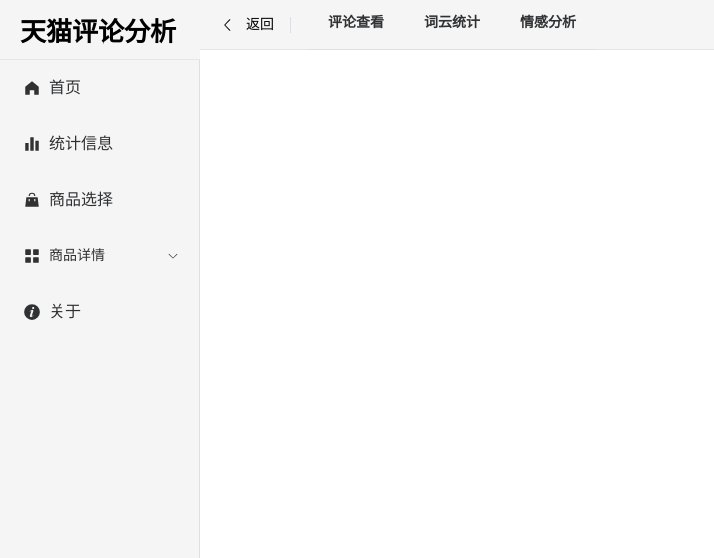
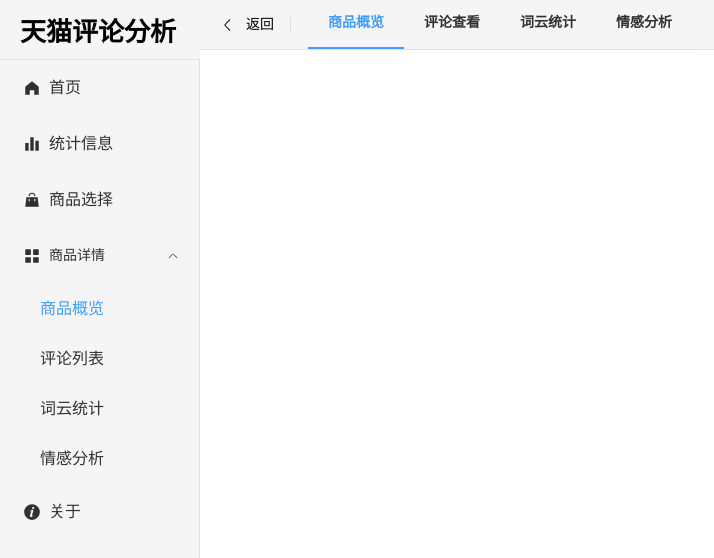
Before and after one commit to AsakiRain/rate-analysis-frontend, a Vue app: page /detail in a window 1280 px wide. Shown: the top 558 px of the page, without its empty margins (0-714 px from the left). Built offline with nearby package versions, Linux system fonts and the light colour scheme; the HTML template or start-up script is replaced by a standard one.

Commit message:
fix: menu导航携带参数, feat: 增加概览菜单

```diff
--- a/src/components/Menu.vue
+++ b/src/components/Menu.vue
@@ -3,7 +3,7 @@
     background-color="#f5f5f5"
     id="menu"
     :default-active="activeMenu"
-    :router="true"
+    @select="handleSelect"
   >
     <el-menu-item index="/">
       <el-icon><HomeFilled /></el-icon>
@@ -22,6 +22,9 @@
         <el-icon><Menu /></el-icon>
         <span>商品详情</span>
       </template>
+      <el-menu-item index="/detail" :disabled="!inDetail"
+        >商品概览</el-menu-item
+      >
       <el-menu-item index="/detail/list" :disabled="!inDetail"
         >评论列表</el-menu-item
       >
@@ -51,13 +54,18 @@
 
 const route = useRoute();
 const router = useRouter();
+
 const inDetail = ref(false);
+
+const activeMenu = computed(() => {
+  return route.path;
+});
 
 watch(
   () => router.currentRoute.value.fullPath,
   (val: string) => {
-    const paths = val.split('/');
-    if (paths[1] === 'detail') {
+    const to = val.slice(1, 7);
+    if (to === 'detail') {
       inDetail.value = true;
     } else {
       inDetail.value = false;
@@ -67,9 +75,17 @@
     immediate: true
   }
 );
-const activeMenu = computed(() => {
-  return route.path;
-});
+
+const handleSelect = (path: string) => {
+  if (path.slice(1, 7) === 'detail') {
+    router.push({
+      path: path,
+      query: route.query
+    });
+  } else {
+    router.push(path);
+  }
+};
 </script>
 <style scoped>
 #menu {
--- a/src/views/detail/index.vue
+++ b/src/views/detail/index.vue
@@ -12,6 +12,7 @@
             @select="handleSelect"
             :default-active="activeMenu"
           >
+            <el-menu-item index="/detail">商品概览</el-menu-item>
             <el-menu-item index="/detail/list">评论查看</el-menu-item>
             <el-menu-item index="/detail/cloud">词云统计</el-menu-item>
             <el-menu-item index="/detail/emo">情感分析</el-menu-item>
```
